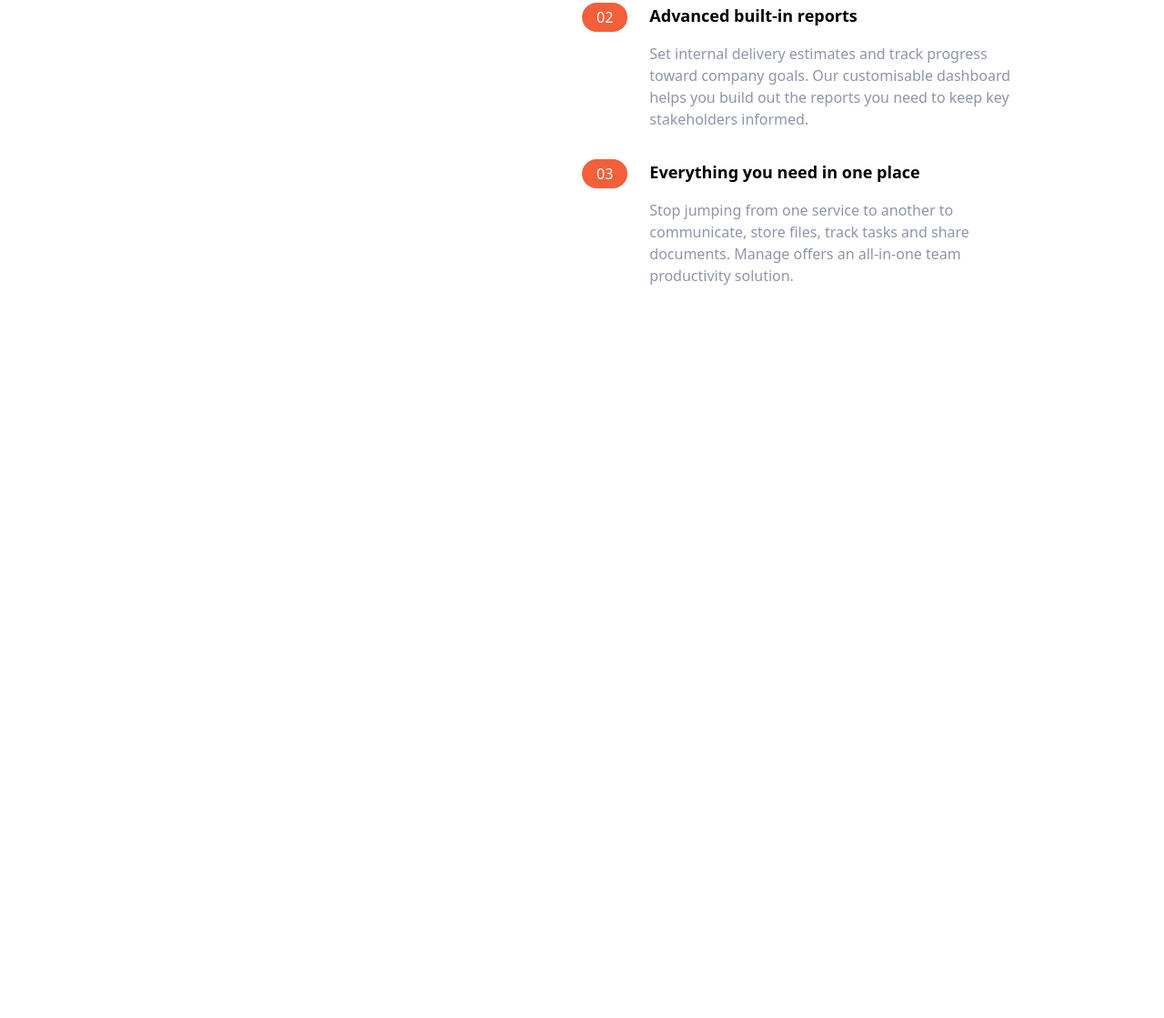
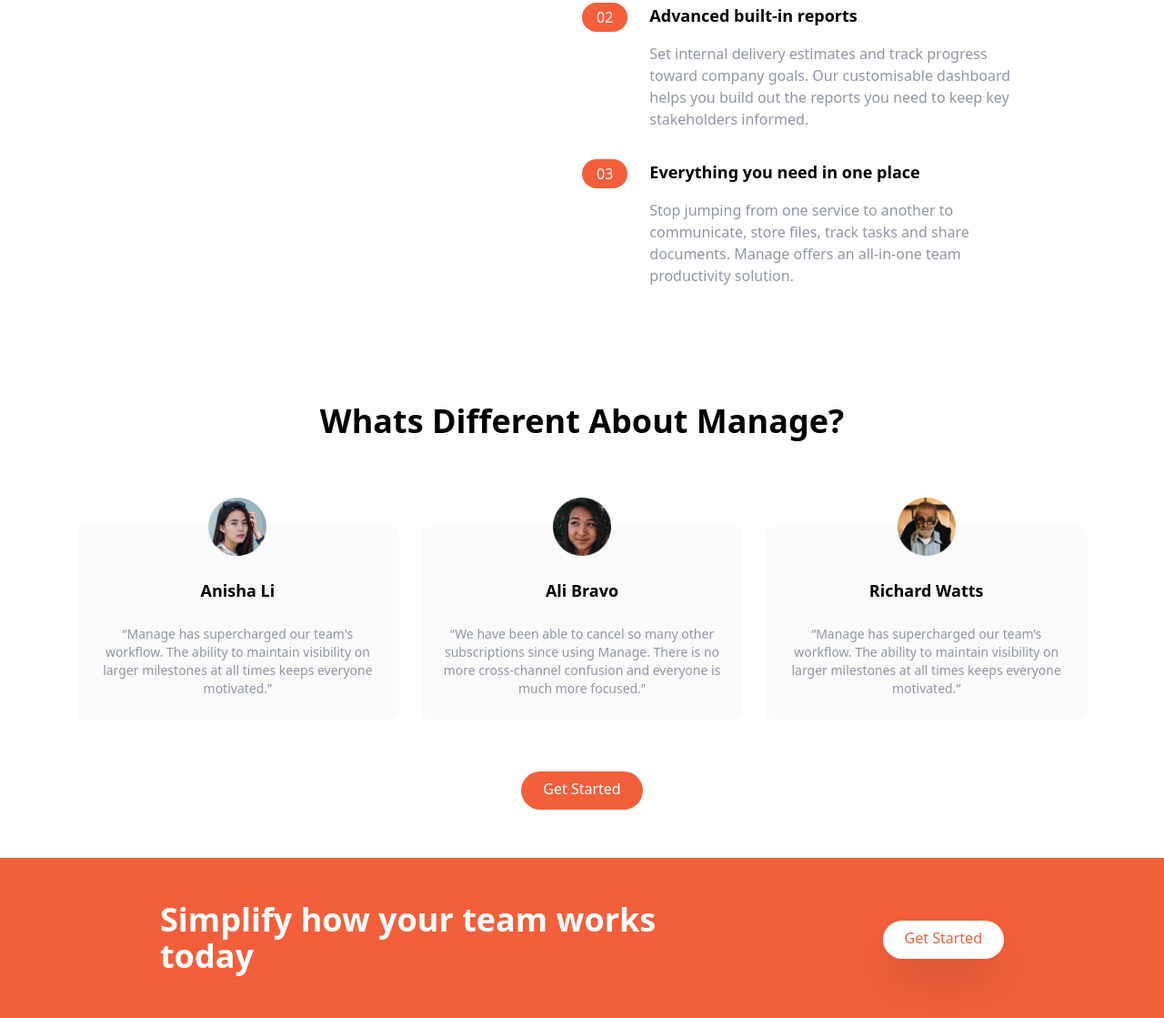
Before and after one commit to StanleyDike/tailwind-manage-landing, a website: page index.html in a window 1280 px wide. Shown: the part 873-1992 px from the top of the page at 91% size. Before the commit the page ends 1188 px from the top, so only its background shows below. Drawn offline with Linux system fonts and the light colour scheme.

Commit message:
Create testimonials and cta sections

```diff
--- a/index.html
+++ b/index.html
@@ -181,5 +181,88 @@
         </div>
       </div>
     </section>
+
+    <!-- Testimonials -->
+    <section id="testimonials">
+      <!-- Container to heading and testm blocks-->
+      <div class="max-w-6xl px-5 mx-auto mt-32 text-center">
+        <!-- Heading -->
+        <h2 class="text-4xl font-bold text-center">
+          Whats Different About Manage?
+        </h2>
+        <!-- Testimonials Container -->
+        <div class="flex flex-col mt-24 md:flex-row md:space-x-6">
+          <!-- Testimonial 1 -->
+          <div
+            class="flex flex-col items-center p-6 space-y-6 rounded-lg bg-veryLightGray md:flex md:w-1/3"
+          >
+            <img src="img/avatar-anisha.png" class="w-16 -mt-14" alt="" />
+            <h5 class="text-lg font-bold">Anisha Li</h5>
+            <p class="text-sm text-darkGrayishBlue">
+              “Manage has supercharged our team's workflow. The ability to
+              maintain visibility on larger milestones at all times keeps
+              everyone motivated.”
+            </p>
+          </div>
+          <!-- Testimonial 2 -->
+          <div
+            class="hidden flex-col items-center p-6 space-y-6 rounded-lg bg-veryLightGray md:flex md:w-1/3"
+          >
+            <img src="img/avatar-ali.png" class="w-16 -mt-14" alt="" />
+            <h5 class="text-lg font-bold">Ali Bravo</h5>
+            <p class="text-sm text-darkGrayishBlue">
+              “We have been able to cancel so many other subscriptions since
+              using Manage. There is no more cross-channel confusion and
+              everyone is much more focused.”
+            </p>
+          </div>
+          <!-- Testimonial 3 -->
+          <div
+            class="hidden flex-col items-center p-6 space-y-6 rounded-lg bg-veryLightGray md:flex md:w-1/3"
+          >
+            <img src="img/avatar-richard.png" class="w-16 -mt-14" alt="" />
+            <h5 class="text-lg font-bold">Richard Watts</h5>
+            <p class="text-sm text-darkGrayishBlue">
+              “Manage has supercharged our team’s workflow. The ability to
+              maintain visibility on larger milestones at all times keeps
+              everyone motivated.”
+            </p>
+          </div>
+        </div>
+        <!-- Button -->
+        <div class="my-16">
+          <a
+            href="#"
+            class="p-3 px-6 pt-2 text-white bg-brightRed rounded-full baseline hover:bg-brightRedLight"
+          >
+            Get Started
+          </a>
+        </div>
+      </div>
+    </section>
+
+    <!-- CTA Section -->
+    <section id="cta" class="bg-brightRed">
+      <!-- Flex-Container -->
+      <div
+        class="container flex flex-col items-center justify-between px-6 py-24 mx-auto space-y-12 md:py-12 md:flex-row md:space-y-0"
+      >
+        <!-- Heading -->
+        <h2
+          class="text-5xl font-bold leading-tight text-center text-white md:text-4xl md:max-w-xl md:text-left"
+        >
+          Simplify how your team works today
+        </h2>
+        <!-- Button -->
+        <div class="my-16">
+          <a
+            href="#"
+            class="p-3 px-6 pt-2 text-brightRed bg-white rounded-full shadow-2xl baseline hover:bg-gray-900"
+          >
+            Get Started
+          </a>
+        </div>
+      </div>
+    </section>
   </body>
 </html>
```
Also changed, not shown: css/main.css.
